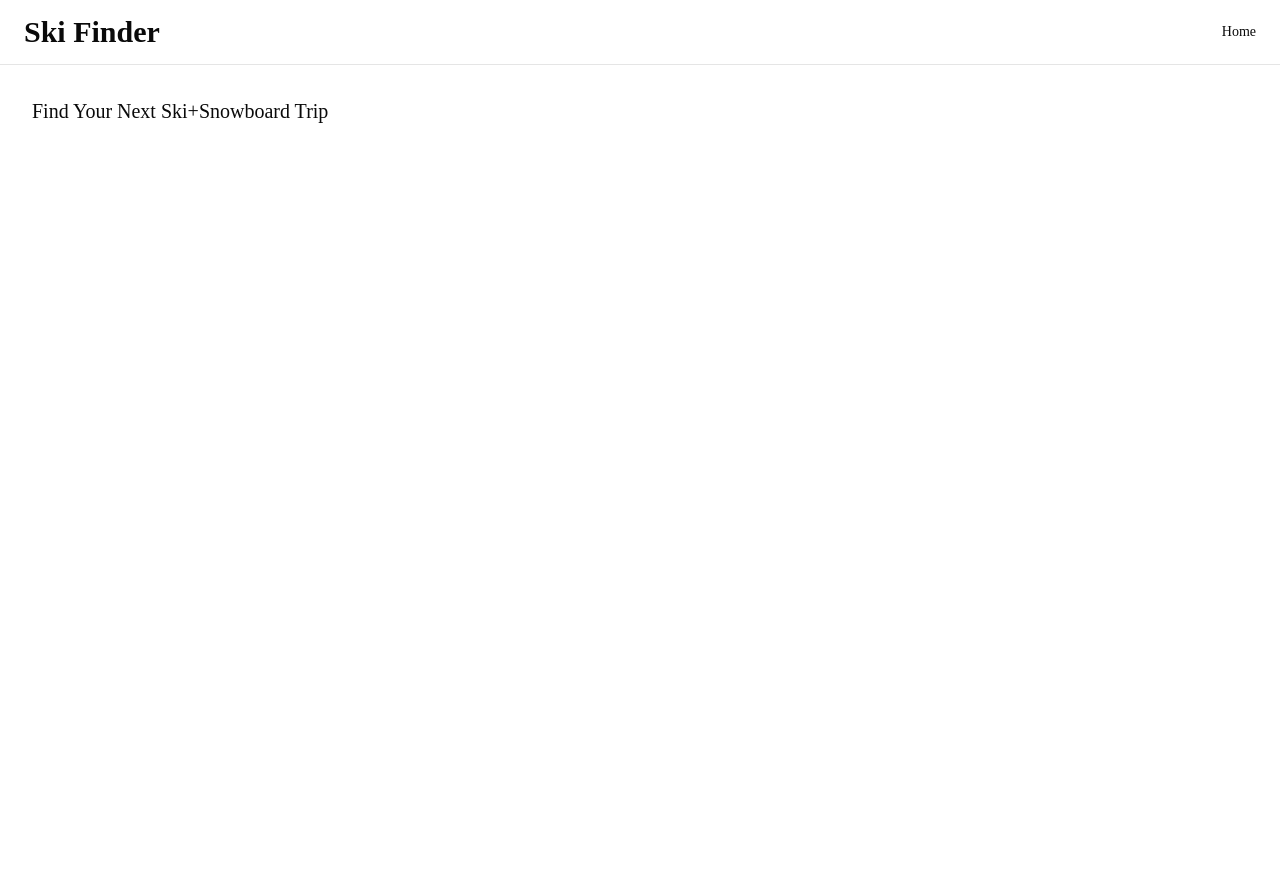
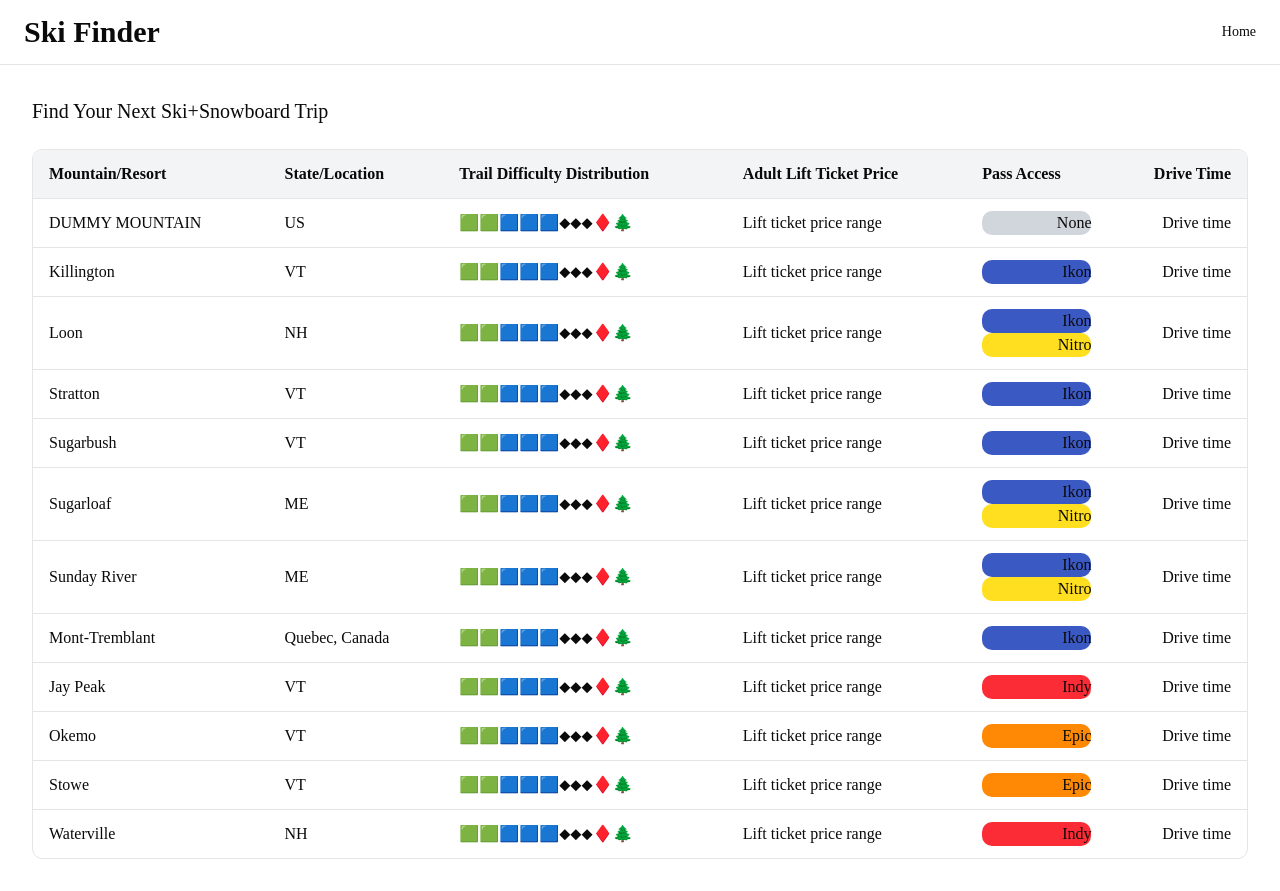
Before and after one commit to annmarieb1/ski-helper, a Next.js app: page / in a window 1280 px wide. Before the commit the page ends 865 px from the top, so only its background shows below. Built offline with nearby package versions, Linux system fonts and the light colour scheme.

Commit message:
Create Mountain Table and pass data in

```diff
--- a/app/page.tsx
+++ b/app/page.tsx
@@ -1,4 +1,13 @@
+"use client";
+
+import type { Mountain } from "@/types/MountainType";
+
 import NavBar from "@/components/layout/NavBar";
+import MountainTable from "@/components/mountain/MountainTable";
+
+import { getMountains } from "@/services/mountainService";
+
+const mountains: Mountain[] = await getMountains();
 
 export default function Home() {
     return (
@@ -8,6 +17,8 @@
                 <h1 className="mb-6 text-xl">
                     Find Your Next Ski+Snowboard Trip
                 </h1>
+
+                <MountainTable mountains={mountains} />
             </main>
         </>
     );
--- /dev/null
+++ b/components/mountain/MountainTable.tsx
@@ -0,0 +1,100 @@
+/*
+ * Table to display mountain data
+ */
+
+import type { Mountain } from "@/types/MountainType";
+
+import Difficulties from "@/components/filters/DifficultyFilter";
+
+interface MountainTableProps {
+  mountains: Mountain[];
+}
+
+/*
+ * some color coding for pass access
+ */
+function renderPassAccess(passName: string) {
+  if (passName === "Epic") {
+    return <p key={passName} className='rounded-lg bg-orange-400'>{passName}</p>
+  } else if (passName === "Indy") {
+    return <p key={passName} className='rounded-lg bg-red-500'>{passName}</p>
+  } else if (passName === "Ikon") {
+    return <p key={passName} className='rounded-lg bg-blue-800/85'>{passName}</p>
+  } else if (passName === "Nitro") {
+    return <p key={passName} className='rounded-lg bg-yellow-300'>{passName}</p>
+  } else {
+    return <p key={passName} className='rounded-lg bg-gray-300'>{passName}</p>
+  }
+}
+
+export default function MountainTable({
+  mountains,
+}: MountainTableProps) {
+  return (
+    <div className="overflow-x-auto rounded-lg border">
+      <table className="min-w-full">
+        <thead className="bg-gray-100">
+          <tr>
+            <th className="px-4 py-3 text-left">Mountain/Resort</th>
+            <th className="px-4 py-3 text-left">State/Location</th>
+            <th className="px-4 py-3 text-left">Trail Difficulty Distribution</th>
+            <th className="px-4 py-3 text-left">Adult Lift Ticket Price</th>
+            <th className="px-4 py-3 text-left">Pass Access</th>
+            <th className="px-4 py-3 text-right">Drive Time</th>
+          </tr>
+        </thead>
+
+        <tbody>
+          {mountains.map((mountain) => (
+            <tr
+              key={mountain.id}
+              className="border-t hover:bg-gray-50"
+            >
+              {/* Mountain/resort */}
+              <td className="px-4 py-3 font-medium">
+                {mountain.name}
+              </td>
+
+              {/* Location */}
+              <td className="px-4 py-3">
+                {mountain.state}
+              </td>
+
+              {/* Trail difficulty */}
+              <td className="px-4 py-3">
+                <span>🟩🟩🟦🟦🟦⬥⬥⬥♦️🌲</span>
+              </td>
+
+              {/* Adult Lift Ticket Price */}
+              <td className="px-4 py-3">
+                Lift ticket price range
+              </td>
+
+              {/* Pass access */}
+              <td className="px-4 py-3 text-right">
+                {mountain.passes.map(mp => { return renderPassAccess(mp.passName) }
+                )}
+              </td>
+
+              {/* Drive time */}
+              <td className="px-4 py-3 text-right">
+                Drive time
+              </td>
+            </tr>
+          ))}
+
+          {mountains.length === 0 && (
+            <tr>
+              <td
+                colSpan={5}
+                className="px-4 py-8 text-center text-gray-500"
+              >
+                No mountains found.
+              </td>
+            </tr>
+          )}
+        </tbody>
+      </table>
+    </div>
+  );
+}
```
